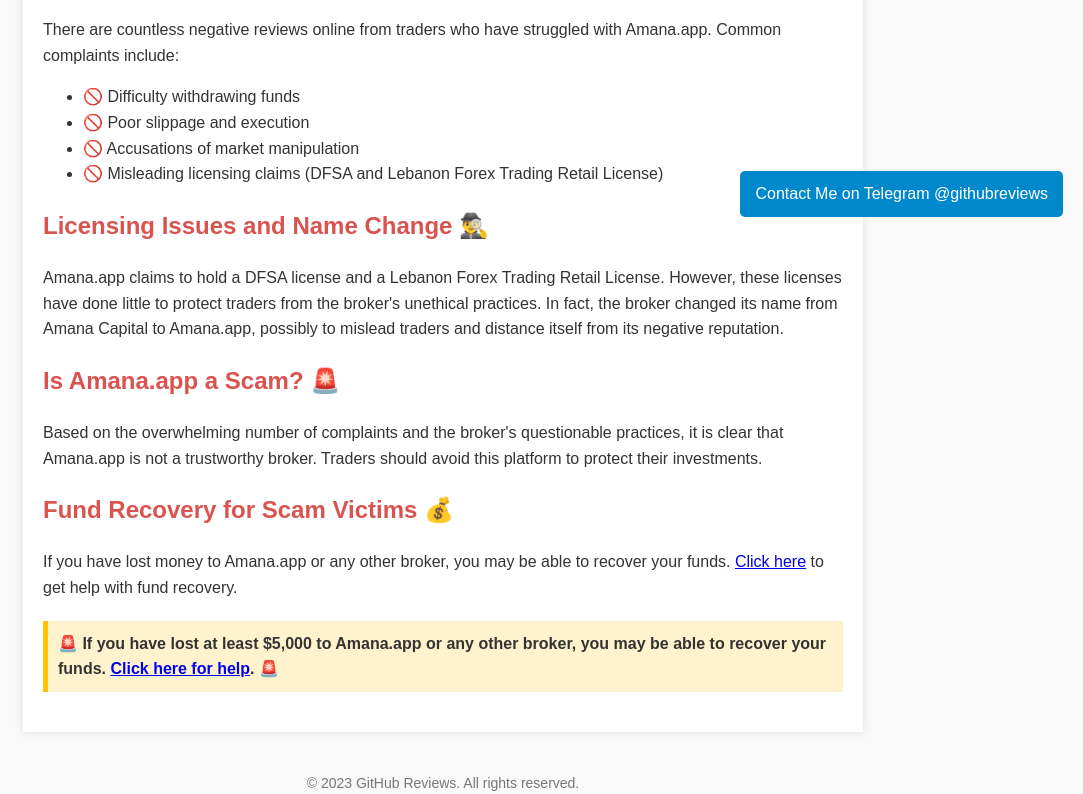
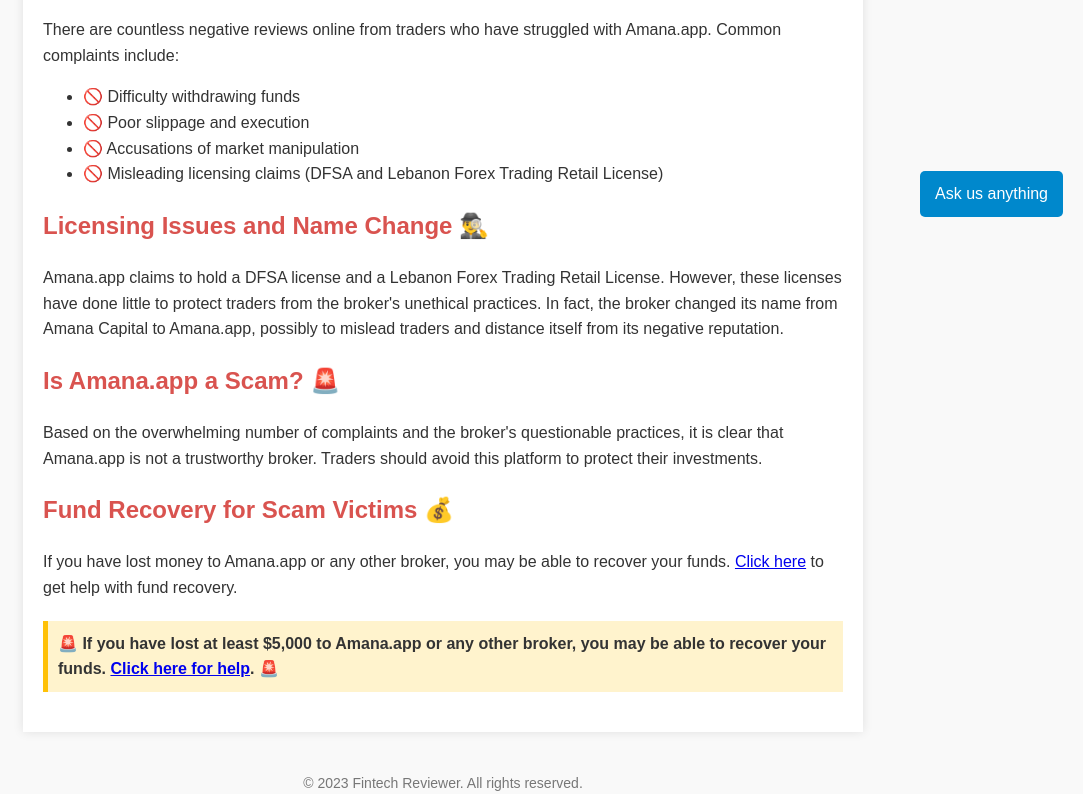
Before and after one commit to Fintechreviewer/amana-app-review-is-this-broker-legit-or-scam, a plain HTML site: page index.html in a window 1280 px wide. Shown: the part 563-1357 px from the top of the page, without its empty margins (197-1280 px from the left). Drawn offline with Linux system fonts and the light colour scheme.

Commit message:
Update index.html

```diff
--- a/index.html
+++ b/index.html
@@ -117,11 +117,11 @@
         </div>
 
         <!-- Floating Telegram Link -->
-        <a href="https://t.me/githubreviews" class="telegram-float" target="_blank">Contact Me on Telegram @githubreviews</a>
+        <a href="https://t.me/githubreviews" class="telegram-float" target="_blank">Ask us anything</a>
     </div>
 
     <div class="footer">
-        &copy; 2023 GitHub Reviews. All rights reserved.
+        &copy; 2023 Fintech Reviewer. All rights reserved.
     </div>
 </body>
 </html>
```
